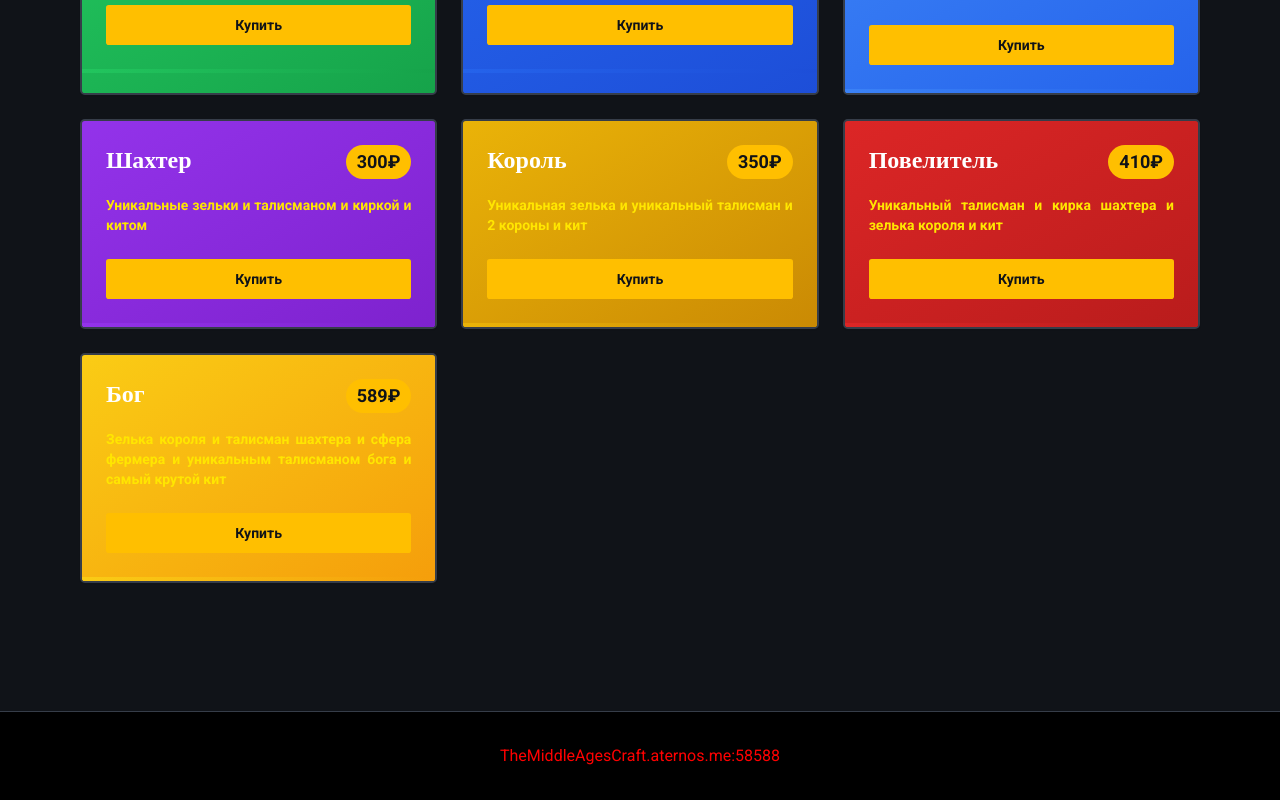
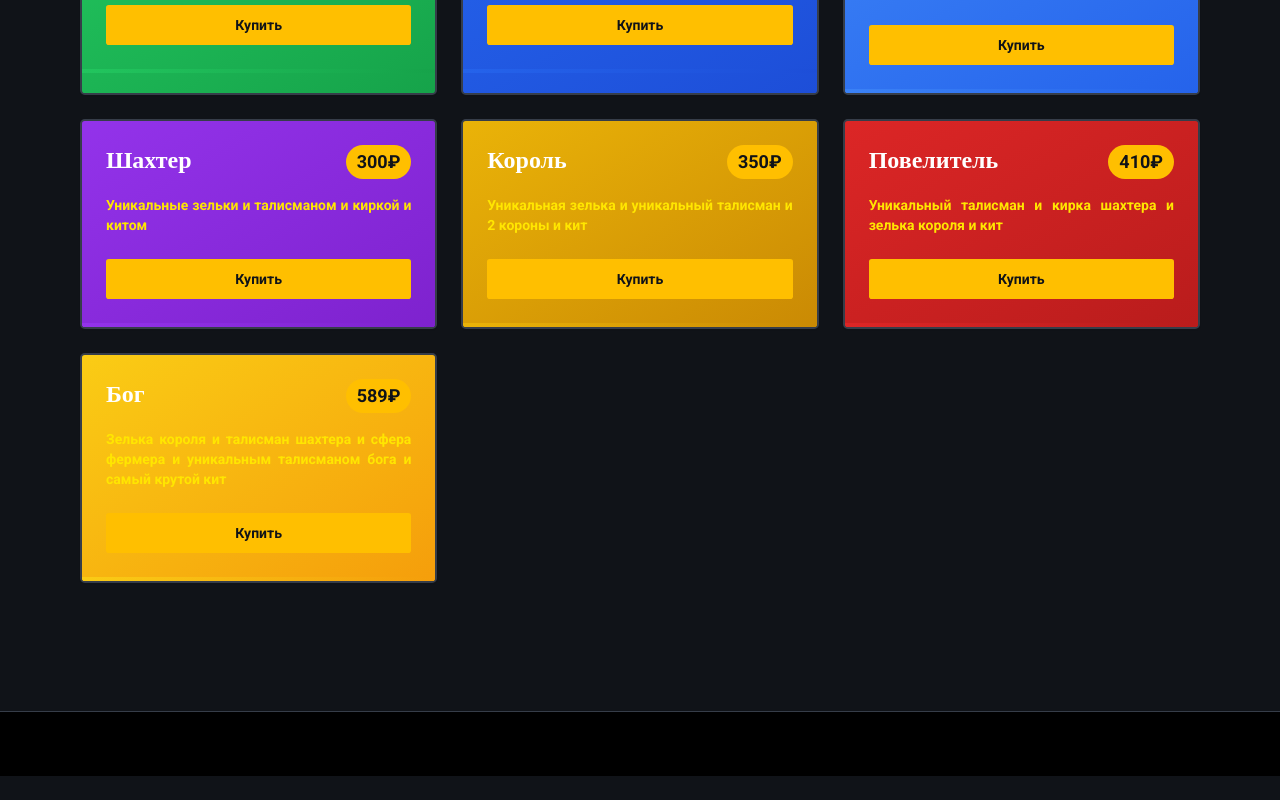
Before and after one commit to pr-poehali-dev/minecraft-donation-site-26, a React (Vite) app: page / in a window 1280 px wide. Shown: the part 1034-1834 px from the top of the page. After the commit the page ends 1810 px from the top, so only its background shows below. Built offline with nearby package versions, Linux system fonts and the light colour scheme.

Commit message:
fix: обновлен компонент

```diff
--- a/src/pages/Index.tsx
+++ b/src/pages/Index.tsx
@@ -290,7 +290,8 @@ const Index = () => {
 
       <footer className="border-t border-border py-8 mt-20 bg-[#000000]">
         <div className="max-w-6xl mx-auto px-4 text-center">
-          <p className="text-[#ff0000]">TheMiddleAgesCraft.aternos.me:58588</p>
+          <p className="text-[#ff0000]">
+</p>
         </div>
       </footer>
 
```
